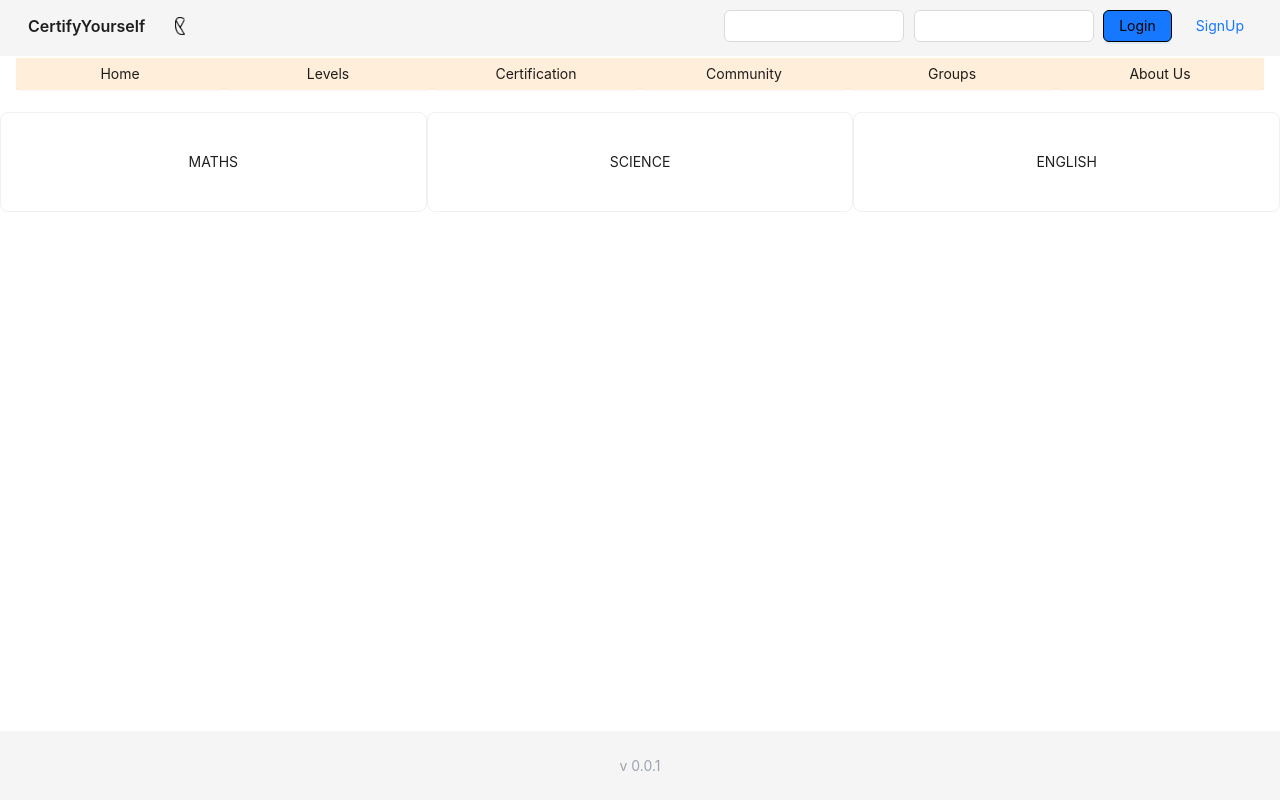
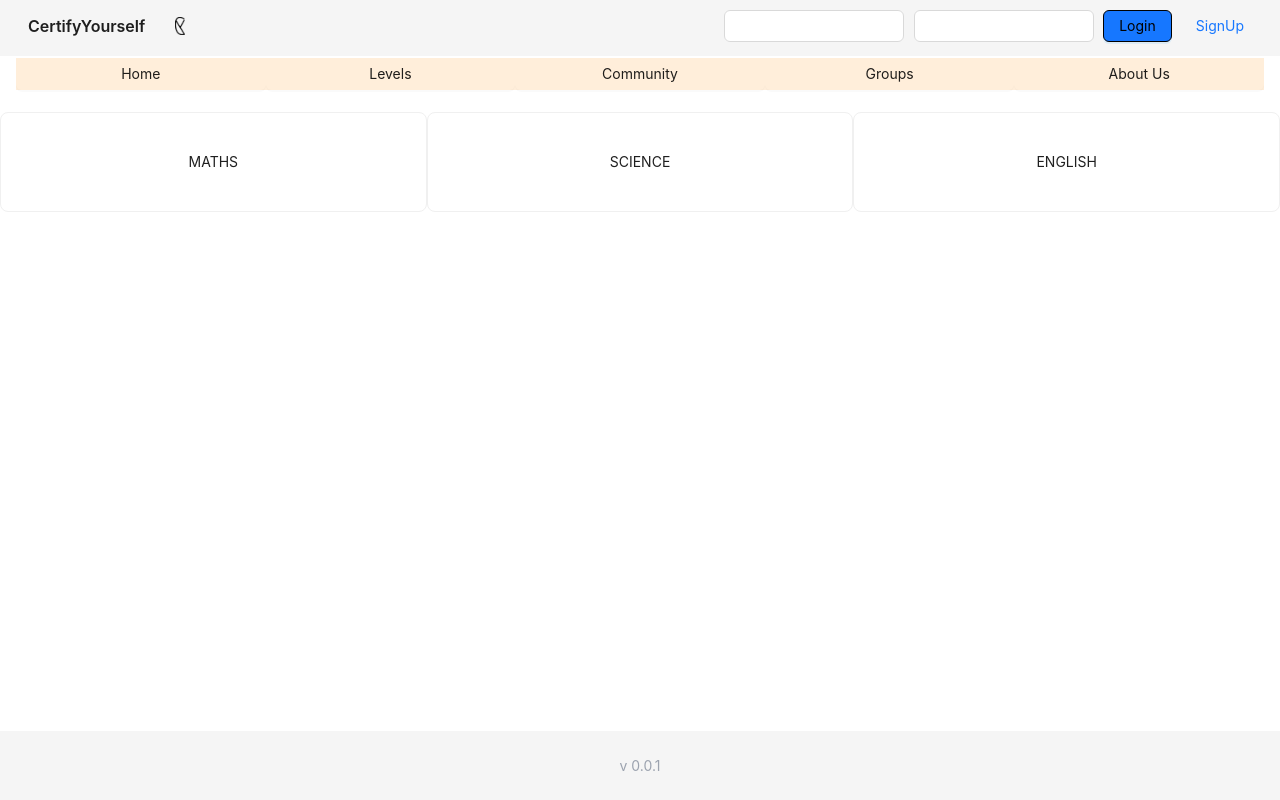
Before and after one commit to dsundarpaul/CertifyYourself, a React (Create React App) app: page /subjects in a window 1280 px wide. Built offline with nearby package versions, Linux system fonts and the light colour scheme; what redux-debounced would draw is missing.

Commit message:
added navigation for login button and removed Certifications tab in NavBar

```diff
--- a/src/layouts/UserLayout/UserLayout.js
+++ b/src/layouts/UserLayout/UserLayout.js
@@ -197,7 +197,7 @@ const UserLayout = ({ children }) => {
                     <div className='sub-header'>
                         <Button onClick={() => {navigate('/home')}}>Home</Button>
                         <Button>Levels</Button>
-                        <Button>Certification</Button>
+                        {/* <Button>Certification</Button> */}
                         <Button>Community</Button>
                         <Button>Groups</Button>
                         <Button>About Us</Button>
--- a/src/views/auth/login/Login.js
+++ b/src/views/auth/login/Login.js
@@ -49,7 +49,7 @@ const Login = () => {
                         </Form.Item>
 
                         <Form.Item className="text-center">
-                            <Button type="dashed" htmlType="submit" loading={networkLoading}>
+                            <Button type="dashed" htmlType="submit" loading={networkLoading} onClick={() => {navigate('/home')}}>
                                 Login
                             </Button>
                         </Form.Item>
```
